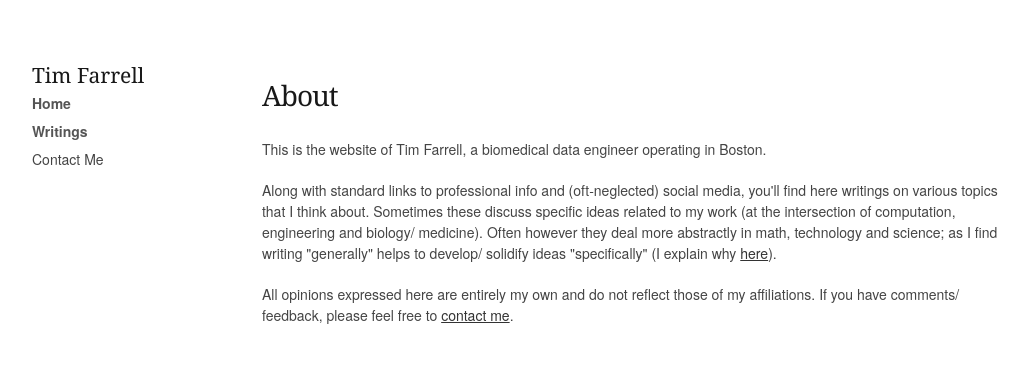
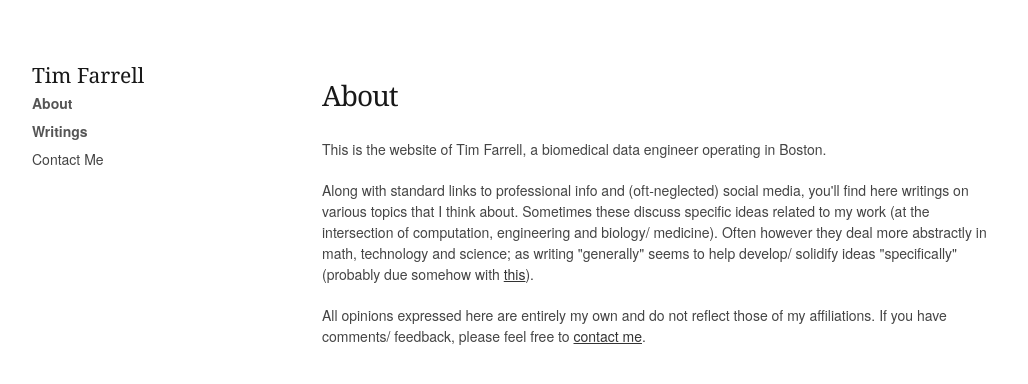
Before and after one commit to tmfarrell/tmfarrell.github.io, a Jekyll site: the page built from about.md, in a window 1280 px wide. Shown: the top 384 px of the page, without its empty margins (8-1036 px from the left). Built offline with Jekyll 4.4.1, drawn with Linux system fonts in a browser that asks for light colours.

Commit message:
updated layouts

```diff
--- a/_layouts/default.html
+++ b/_layouts/default.html
@@ -10,7 +10,7 @@
             <nav>
                 <h4>Tim Farrell</h4>
                 <ul>
-                    <li><a href="{{ "/about/index.html" | prepend: site.baseurl }}">Home</a></li>
+                    <li><a href="{{ "/about/index.html" | prepend: site.baseurl }}">About</a></li>
                     <li><a href="{{ "/index.html" | prepend: site.baseurl }}">Writings</a></li>
                     <li>Contact Me</li>
                 </ul>
--- a/_layouts/page.html
+++ b/_layouts/page.html
@@ -7,7 +7,7 @@ layout: default
     <h1 class="post-title">{{ page.title }}</h1>
   </header>
 
-  <div>  <!-- class="post-content"-->
+  <div class="post-content">
   {{ content }}
   </div>
 
--- a/_layouts/post.html
+++ b/_layouts/post.html
@@ -5,7 +5,7 @@ layout: default
 
   <header class="post-header">
     <h1 class="post-title" itemprop="name headline">{{ page.title }}</h1>
-    <p class="post-meta">
+    <p class="post-date">
         <time datetime="{{ page.date | date_to_xmlschema }}" itemprop="datePublished">{{ page.date | date: "%b %-d, %Y" }}</time>
         {% if page.author %}
         <span itemprop="author" itemscope itemtype="http://schema.org/Person"><span itemprop="name">{{ page.author }}</span></span>
--- a/_sass/_layout.scss
+++ b/_sass/_layout.scss
@@ -178,7 +178,7 @@
 .post-list {
     margin-left: 0;
     list-style: none;
-
+    padding-left: 60px;
     > li {
         margin-bottom: $spacing-unit;
     }
@@ -187,6 +187,12 @@
 .post-meta {
     font-size: $small-font-size;
     color: $grey-color;
+}
+
+.post-date {
+    font-size: $small-font-size;
+    color: $grey-color;
+    padding-left: 60px;
 }
 
 .post-link {
@@ -207,6 +213,7 @@
     font-size: 28px;
     letter-spacing: -1px;
     line-height: 1;
+    padding-left: 60px;
 
     @include media-query($on-laptop) {
         font-size: 36px;
@@ -215,6 +222,7 @@
 
 .post-content {
     margin-bottom: $spacing-unit;
+    padding-left: 60px;
 
     h2 {
         font-size: 32px;
--- a/about.md
+++ b/about.md
@@ -10,20 +10,20 @@ permalink: /about/
 Along with standard links to professional info and (oft-neglected)
 social media, you'll find here writings on various topics that I
 think about. Sometimes these discuss specific ideas related to
-my work (at the intersection of computation, engineering and
-biology/ medicine). Often however they deal more abstractly
-in math, technology and science; as I find writing "generally"
-helps to develop/ solidify ideas "specifically" (I explain
-why <a href="link">here</a>).
+my work (at the intersection of computation, engineering and biology/
+medicine). Often however they deal more abstractly in math,
+technology and science; as writing "generally" seems to help develop/
+solidify ideas "specifically" (probably due somehow with
+<a href="link">this</a>).
 </p>
 
 <!--<p>
 If I was in the manner of giving a name to this <strike>blog</strike>
 set of writings, it might be called "of measure and machine". Or just
 as easily "portraits by an (bio)engineer as a young man". Or probably
-other gratuitous strings, meant to rapture souls and convey
-an air of intelligence and coolness. Ado, I am not. As such you'll have
-to take this/ these for exactly what's written, not what's advertised.
+other equally gratuitous strings, meant to rapture souls and convey
+intelligence and coolness. Ado, I am not. As such you'll have to take
+this/ these for exactly what's written, not what's advertised.
 </p>-->
 
 <p>
```
Also changed, not shown: _posts/2016-01-07-welcome-to-jekyll.markdown (deleted, +0 -25 lines), _posts/2016-01-26-first_post_coming_soon.md (renamed from _posts/2016-01-26-copy.md, +3 -3 lines).
